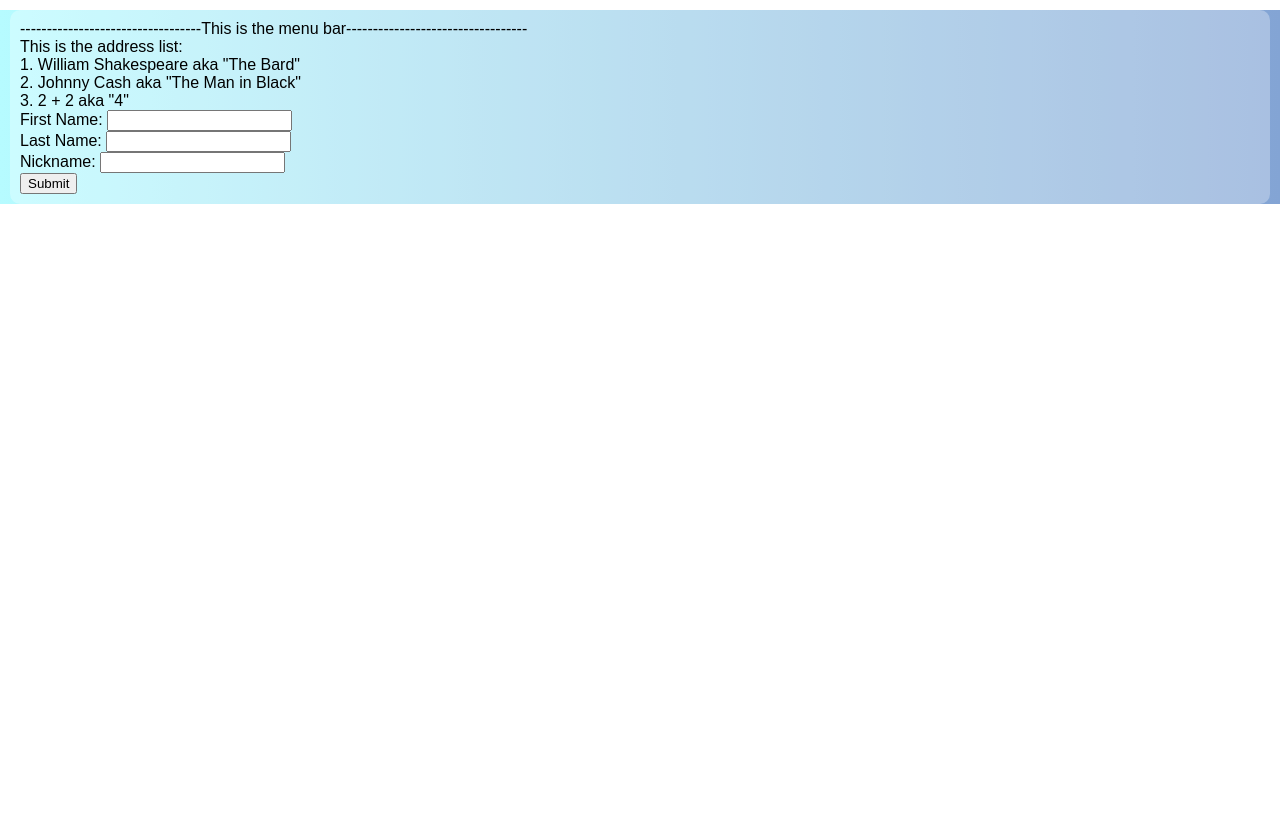
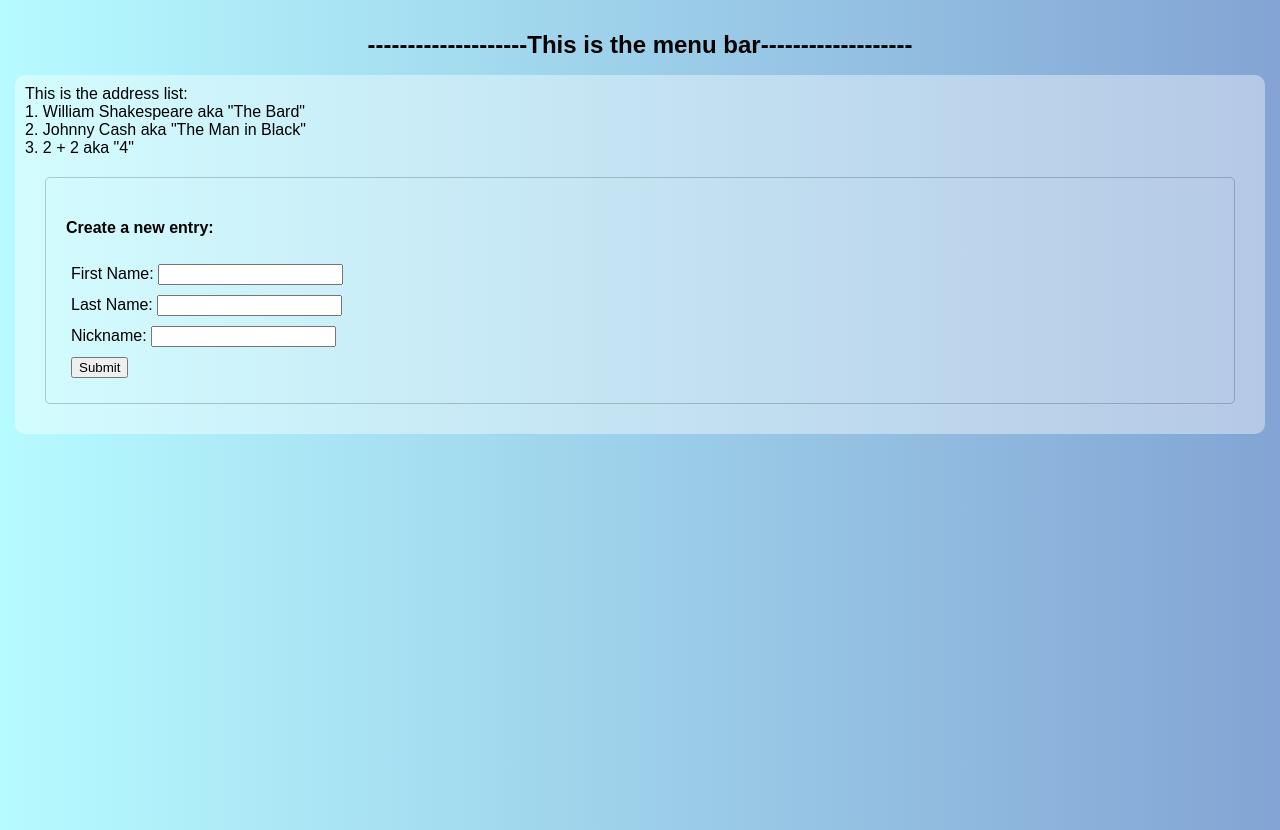
Before and after one commit to halfalpine/add-ts, a React (Create React App) app: page / in a window 1280 px wide. Before the commit the page ends 800 px from the top, so only its background shows below. Built offline with nearby package versions, Linux system fonts and the light colour scheme.

Commit message:
Add inital styles

```diff
--- a/src/components/AddressForm.tsx
+++ b/src/components/AddressForm.tsx
@@ -1,6 +1,16 @@
 import * as React from "react";
+import styled from "styled-components";
 
 import { Entry } from "../models/model";
+
+const StyledEntryForm = styled.form`
+  margin: 20px;
+  padding: 20px;
+  border: 1px solid rgba(0, 0, 0, 0.2);
+  border-radius: 5px;
+`;
+
+const InputSection = styled.div`padding: 5px;`;
 
 interface Props {
   addAddress: (entry: Entry) => void;
@@ -57,8 +67,9 @@ class AddressForm extends React.Component<Props, State> {
   render() {
     const { firstName, lastName, nickName } = this.state;
     return (
-      <form onSubmit={this.handleSubmitForm}>
-        <div>
+      <StyledEntryForm onSubmit={this.handleSubmitForm}>
+        <h4>Create a new entry:</h4>
+        <InputSection>
           <label htmlFor="firstName">First Name: </label>
           <input
             type="text"
@@ -67,8 +78,8 @@ class AddressForm extends React.Component<Props, State> {
             value={firstName}
             onChange={this.handleInputChange}
           />
-        </div>
-        <div>
+        </InputSection>
+        <InputSection>
           <label htmlFor="lastName">Last Name: </label>
           <input
             type="text"
@@ -77,8 +88,8 @@ class AddressForm extends React.Component<Props, State> {
             value={lastName}
             onChange={this.handleInputChange}
           />
-        </div>
-        <div>
+        </InputSection>
+        <InputSection>
           <label htmlFor="nickName">Nickname: </label>
           <input
             type="text"
@@ -87,11 +98,11 @@ class AddressForm extends React.Component<Props, State> {
             value={nickName}
             onChange={this.handleInputChange}
           />
-        </div>
-        <div>
+        </InputSection>
+        <InputSection>
           <input type="submit" value="Submit" />
-        </div>
-      </form>
+        </InputSection>
+      </StyledEntryForm>
     );
   }
 }
--- a/src/components/AddressPage.tsx
+++ b/src/components/AddressPage.tsx
@@ -7,6 +7,7 @@ import AddressList from "./AddressList";
 import AddressForm from "./AddressForm";
 
 const StyledPageContainer = styled.div`
+  min-height: 100vh;
   background: #83a4d4; /* fallback for old browsers */
   background: -webkit-linear-gradient(
     to right,
@@ -18,12 +19,13 @@ const StyledPageContainer = styled.div`
     #b6fbff,
     #83a4d4
   ); /* W3C, IE 10+/ Edge, Firefox 16+, Chrome 26+, Opera 12+, Safari 7+ */
+  padding: 15px;
 `;
 
 const StyledAddressPage = styled.div`
-  margin: 10px;
+  margin-top: 10px;
   padding: 10px;
-  background: rgba(255, 255, 255, 0.3);
+  background: rgba(255, 255, 255, 0.4);
   border-radius: 10px;
 `;
 
@@ -35,8 +37,8 @@ interface Props {
 
 const AddressPage: React.StatelessComponent<Props> = props => (
   <StyledPageContainer>
+    <MenuBar />
     <StyledAddressPage>
-      <MenuBar />
       <AddressList
         addresses={props.addresses}
         removeAddress={props.removeAddress}
--- a/src/components/MenuBar.tsx
+++ b/src/components/MenuBar.tsx
@@ -1,10 +1,15 @@
 import * as React from "react";
+import styled from "styled-components";
+
+const StyledTitle = styled.h1`
+  font-size: 24px;
+  text-align: center;
+`;
 
 const MenuBar = () => (
-  <div>
-    ----------------------------------This is the menu
-    bar----------------------------------
-  </div>
+  <StyledTitle>
+    --------------------This is the menu bar-------------------
+  </StyledTitle>
 );
 
 export default MenuBar;
--- a/src/index.css
+++ b/src/index.css
@@ -1,3 +1,4 @@
+html,
 body {
   margin: 0;
   padding: 0;
```
